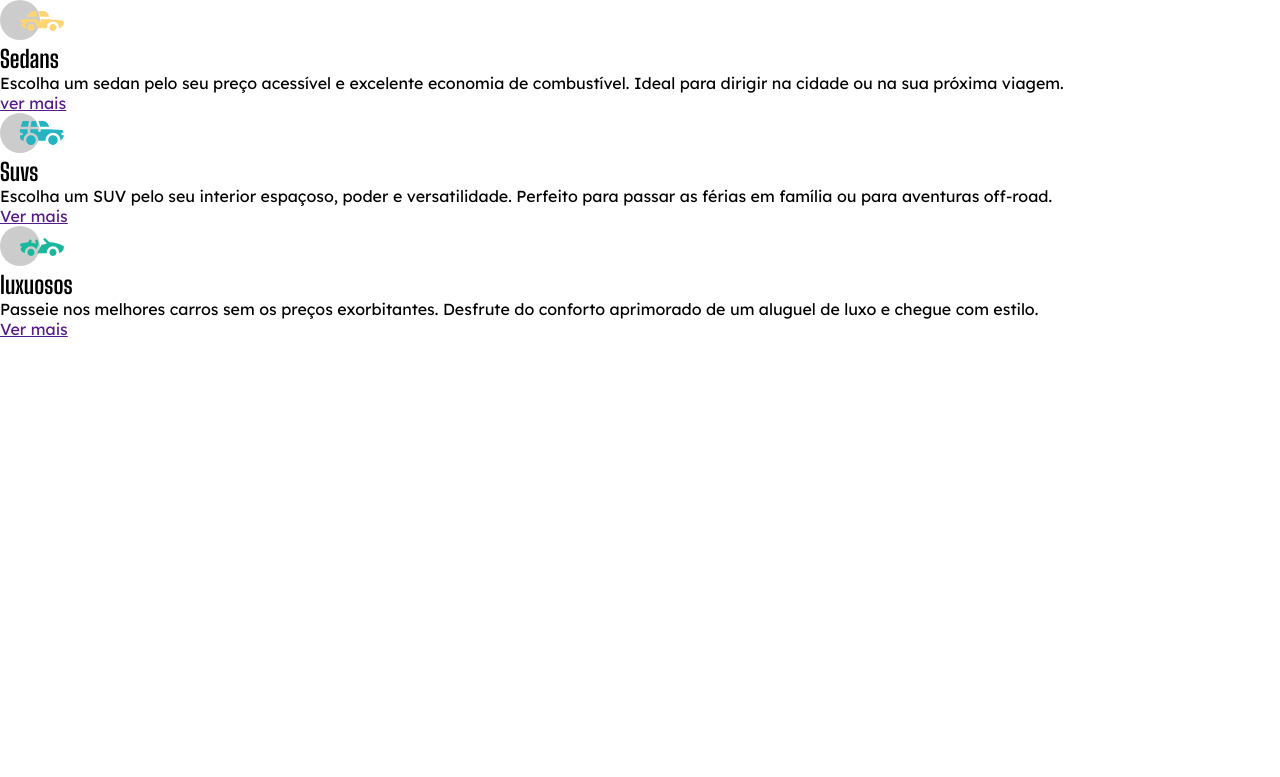
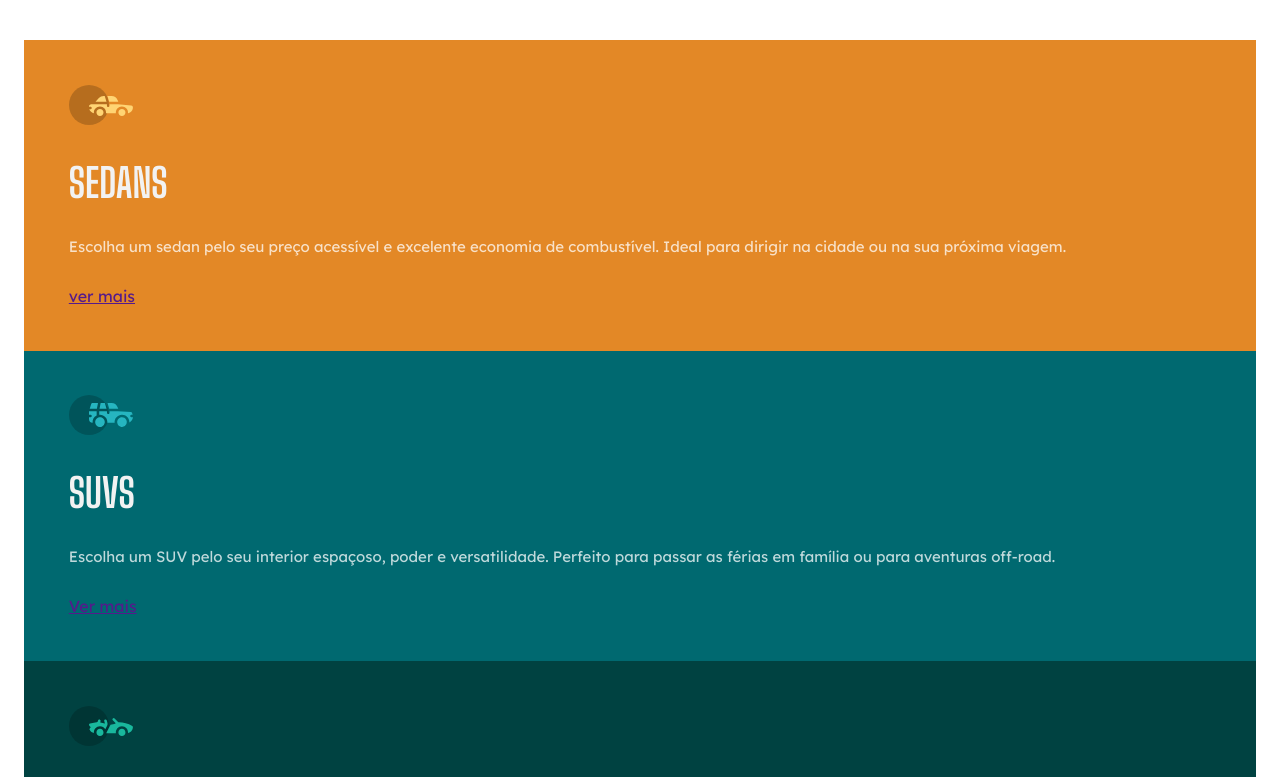
Before and after one commit to robertizinho/projeto_carros_1.0, a plain HTML site: page index.html in a window 1280 px wide. Shown: the top 777 px of the page. Drawn offline with Linux system fonts and the light colour scheme.

Commit message:
desenvolvimento do css

```diff
--- a/style.css
+++ b/style.css
@@ -15,14 +15,44 @@
 }
 
 
+body {
+
+    padding: 2.5rem 1.5rem;
+}
+
+
 h2 {
     font-family: 'Big Shoulders Display', sans-serif;
+    text-transform: uppercase;
+    font-size: 2.5rem;
+    color: var(--gray);
+    margin-block:1.875rem;
+
 }
 
 p {
     font-family: 'Lexend Deca', sans-serif;
+    font-size:0.9375rem ;
+    color: var(--transparent-white);
+    margin-bottom: 1.875rem;
 }
 
 a {
     font-family: 'Lexend Deca', sans-serif;
 }
+section {
+    padding: 2.8rem;
+}
+
+.sedans {
+   background: var(--orange);
+}
+
+.suvs {
+    background: var(--cyan);
+
+}
+
+.luxuosos {
+    background:var(--dark-cyan);
+}
```
